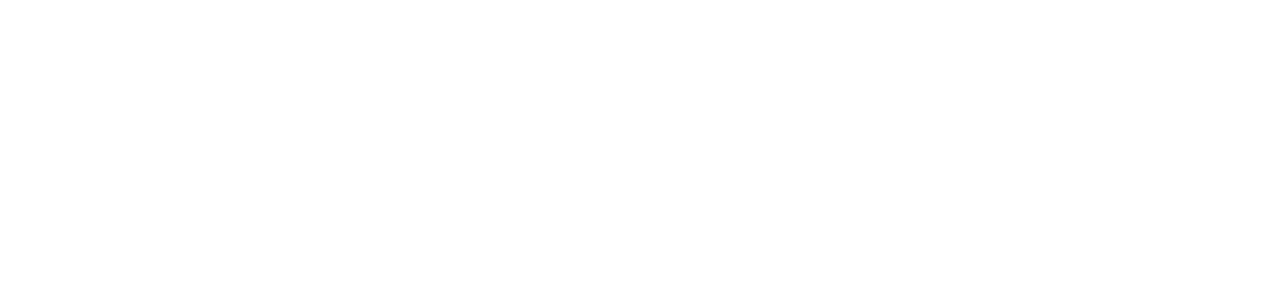
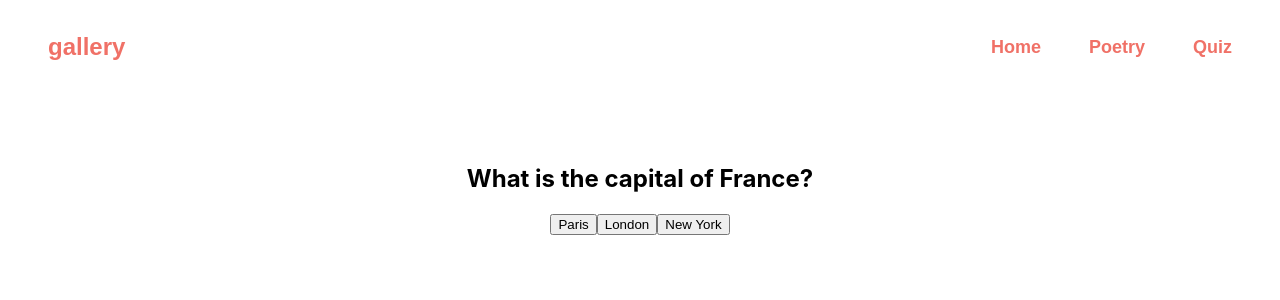
Before and after one commit to maddiesolis/generative-site, a React (Create React App) app: page /quiz in a window 1280 px wide. Before the commit this address had no page. Shown: the top 300 px of the page. Built offline with nearby package versions, Linux system fonts and the light colour scheme.

Commit message:
questionnaire template, word flicker animation

```diff
--- a/src/App.tsx
+++ b/src/App.tsx
@@ -1,16 +1,16 @@
 import React from 'react';
 import { BrowserRouter, Route, Routes } from 'react-router-dom';
 import { PoetryPage } from './poetry/PoetryPage';
-import { HomePage } from './HomePage';
-import { QuizPage } from './QuizPage';
+import { QuizPage } from './quiz/QuizPage';
+import HomePage from './home/HomePage';
 
 const App: React.FunctionComponent = () => {
   return (
     <BrowserRouter>
         <Routes>
             <Route path="/" element={<HomePage />} />
-            <Route path="about" element={<PoetryPage />} />
-            <Route path="skills" element={<QuizPage />} />
+            <Route path="poetry" element={<PoetryPage />} />
+            <Route path="quiz" element={<QuizPage />} />
         </Routes>
     </BrowserRouter>
 );
--- a/src/HomePage.tsx
+++ /dev/null
@@ -1,7 +0,0 @@
-import React from "react";
-
-export const HomePage = () => {
-    return (
-        <div>homepage</div>
-    )
-}
--- /dev/null
+++ b/src/Navbar.tsx
@@ -0,0 +1,81 @@
+import React from 'react';
+import { Link } from 'react-router-dom';
+import styled from 'styled-components';
+
+export const NavContainerDiv = styled.div`
+    align-items: center;
+    display: flex;
+    justify-content: space-between;
+    background-color: white;
+    height: 54px;
+    padding: 20px 48px;
+    position: sticky;
+    top: 0;
+`
+
+export const NavMenuDiv = styled(NavContainerDiv)`
+    display: flex;
+    justify-content: space-between;
+    padding: 0;
+    gap: 48px;
+`
+
+export const NavMenuLink = styled(Link)`
+    text-decoration: none;
+    color: #F07167;
+    font-size: 18px;
+    line-height: 22px;
+    font-weight: 700;
+    font-family: 'Ubuntu', sans-serif;
+    :hover {
+        color: #c47779;
+        cursor: pointer;
+    }
+`
+
+export const LogoLink = styled(NavMenuLink)`
+    font-family: 'Nunito Sans', sans-serif;
+    font-size: 24px;
+    line-height: 28px;
+    font-weight: 900;
+    width: fit-content;
+`
+
+export const NavMenuButton = styled.button`
+    padding: 10px 24px;
+    height: fit-content;
+    width: fit-content;
+    border: none;
+    border-radius: 30px;
+    font-size: 18px;
+    line-height: 22px;
+    font-weight: 700;
+    font-family: 'Ubuntu', sans-serif;
+    background-color: #F07167;
+    :hover {
+        background-color: #c47779;
+        cursor: pointer;
+    }
+`
+export const NavMenuButtonLink = styled(NavMenuLink)`
+    color: #ffffff;
+    :hover {
+        color: #ffffff;
+        cursor: pointer;
+    }
+`
+
+const Navbar: React.FunctionComponent = () => {
+    return (
+        <NavContainerDiv>
+            <LogoLink to="/">gallery</LogoLink>
+            <NavMenuDiv>
+                <NavMenuLink to="/">Home</NavMenuLink>
+                <NavMenuLink to="/poetry">Poetry</NavMenuLink>
+                <NavMenuLink to="/quiz">Quiz</NavMenuLink>
+            </NavMenuDiv>
+        </NavContainerDiv>
+    );
+};
+
+export default Navbar;
--- a/src/QuizPage.tsx
+++ /dev/null
@@ -1,7 +0,0 @@
-import React from "react";
-
-export const QuizPage = () => {
-    return (
-        <div>quiz page</div>
-    )
-}
--- /dev/null
+++ b/src/home/HomeComponents.tsx
@@ -0,0 +1,80 @@
+import styled from "styled-components";
+import { Link } from 'react-router-dom';
+
+export const PageContainerDiv = styled.div`
+    padding: 5% 10%;
+`
+export const HomeDiv = styled.div`
+    display: grid;
+    grid-template-columns: 1fr 1fr;
+    height: 100%;
+`
+export const HomeLeftSideDiv = styled.div`
+    display: grid;
+    grid-template-rows: 1fr 1fr;
+    gap: 15%;
+`
+export const HomeRightSideDiv = styled.div`
+    display: flex;
+    justify-content: flex-end;
+    align-items: flex-end;
+    position: relative;
+`
+
+export const HomeTitleDiv = styled.div`
+    display: flex;
+    flex-direction: column;
+    gap: 8px;
+`
+
+export const IntroSpan = styled.span`
+    font-family: 'Ubuntu', sans-serif;
+    font-weight: 700;
+    font-size: 22px;
+    line-height: 22px;
+    color: #264653;
+`
+
+export const FullNameSpan = styled.span`
+    font-family: 'Ubuntu', sans-serif;
+    font-weight: 700;
+    font-size: 54px;
+    line-height: 74px;
+    color: #264653;
+`
+export const DescriptionSpan = styled(IntroSpan)`
+    font-weight: 400 !important;
+    width: 600px;
+    font-size: 24px;
+    line-height: 40px;
+    margin-top: 10px;
+`
+export const AnimatedButtonDiv = styled.div`
+    position: relative;
+    width: 150px;
+    height: 40px;
+    border: 3px solid #3B8EA5;
+    filter: drop-shadow(0px 4px 8px rgba(0, 0, 0, 0.15));
+`
+export const AnimatedButton = styled.button`
+    height: 44px;
+    width: 154px;
+    background-color: #3B8EA5;
+    border: none;
+    margin-top: -8px;
+    margin-left: -8px;
+    :hover {
+        transform: translateY(2px) translateX(2px);
+        cursor: pointer;
+    }
+`
+export const AnimatedButtonLink = styled(Link)`
+    text-decoration: none;
+    font-family: 'Ubuntu', sans-serif;
+    font-weight: 700;
+    font-size: 18px;
+    line-height: 21px;
+    text-align: center;
+    color: #EDF6F9;
+    text-shadow: 0px 4px 8px rgba(0, 0, 0, 0.15);
+`
--- /dev/null
+++ b/src/home/HomePage.tsx
@@ -0,0 +1,36 @@
+import React from "react";
+import styled from "styled-components";
+import { AnimatedButton, AnimatedButtonDiv, AnimatedButtonLink, DescriptionSpan, FullNameSpan, HomeDiv, HomeLeftSideDiv, HomeRightSideDiv, HomeTitleDiv, PageContainerDiv, IntroSpan } from './HomeComponents';
+import Navbar from "../Navbar";
+import { WordFlicker } from "./WordFlicker";
+
+export const LayoutDiv = styled.div`
+    display: grid;
+    grid-template-rows: 10% 90%;
+    height: 100vh;
+`
+
+const HomePage: React.FunctionComponent = () => {
+
+    return (
+        <LayoutDiv>
+            <Navbar/>
+            <PageContainerDiv>
+                <HomeDiv>
+                    <HomeLeftSideDiv>
+                        <HomeTitleDiv>
+                            <WordFlicker words={["Welcome to the", "Bienvenue a la", "Bienvenidos al"]}/>
+                            <FullNameSpan>Cat Sage Gallery</FullNameSpan>
+                            <DescriptionSpan>Placeholder text here.</DescriptionSpan>
+                        </HomeTitleDiv>
+                    </HomeLeftSideDiv>
+                    <HomeRightSideDiv>
+                        SVG goes here
+                    </HomeRightSideDiv>
+                </HomeDiv>
+            </PageContainerDiv>
+        </LayoutDiv>
+    );
+};
+
+export default HomePage;
--- /dev/null
+++ b/src/home/WordFlicker.tsx
@@ -0,0 +1,62 @@
+import React, { useEffect, useState } from 'react';
+import { IntroSpan } from './HomeComponents';
+
+interface WordFlickerProps {
+    words: string[]
+}
+
+export const WordFlicker: React.FC<WordFlickerProps> = (props) => {
+    const words = props.words;
+    const [displayedWord, setDisplayedWord] = useState<string>('');
+
+    let i = 0;
+    let offset = 0;
+    const len = words.length;
+    let forwards = true;
+    let skip_count = 0;
+    const skip_delay = 30;
+    const speed = 50;
+
+    useEffect(() => {
+        const wordFlick = setInterval(() => {
+        if (forwards) {
+            if (offset >= words[i].length) {
+            ++skip_count;
+            if (skip_count === skip_delay) {
+                forwards = false;
+                skip_count = 0;
+            }
+            }
+        } else {
+            if (offset === 0) {
+                forwards = true;
+                const prev = i;
+                i = Math.floor(Math.random() * words.length); // Choose a random word index
+                if (prev === i) {                             // Text should be different than previous text
+                    if (i < len-1) {
+                        i++;
+                    } else {
+                        i--;
+                    }
+                }
+                offset = 0;
+            }
+        }
+        const part = words[i].substr(0, offset);
+        if (skip_count === 0) {
+            if (forwards) {
+                offset++;
+            } else {
+                offset--;
+            }
+        }
+        setDisplayedWord(part);
+        }, speed);
+
+        return () => clearInterval(wordFlick);
+    }, []);
+
+    return (
+        <IntroSpan>{displayedWord}</IntroSpan>
+    );
+};
--- /dev/null
+++ b/src/quiz/Question.tsx
@@ -0,0 +1,27 @@
+import React from 'react';
+
+
+interface QuestionProps {
+	question: string;
+	choices: string[];
+	answer: string;
+	onAnswer: (answer: string) => void;
+}
+
+const Question: React.FC<QuestionProps> = (
+	{ question, choices, answer, onAnswer }) => {
+	return (
+        <>
+            <h2>{question}</h2>
+            <div>
+                {choices.map((choice) => (
+                    <button className="btn btn-success m-2" onClick={() => onAnswer(choice)}>
+                        {choice}
+                    </button>
+                ))}
+            </div>
+        </>
+	);
+};
+
+export default Question;
--- /dev/null
+++ b/src/quiz/Quiz.tsx
@@ -0,0 +1,72 @@
+import React, { useState } from 'react';
+import Question from './Question';
+import styled from 'styled-components';
+
+const QuizLayoutDiv = styled.div`
+	display: flex;
+	align-items: center;
+	justify-items: center;
+	flex-direction: column;
+`
+
+const questions = [
+	{
+		question: 'What is the capital of France?',
+		choices: ['Paris', 'London', 'New York'],
+		answer: 'Paris',
+	},
+	{
+		question: 'What is the largest planet in our solar system?',
+		choices: ['Mars', 'Jupiter', 'Venus'],
+		answer: 'Jupiter',
+	},
+	{
+		question: 'What is the boiling point of water?',
+		choices: ['100°C', '0°C', '50°C'],
+		answer: '100°C',
+	},
+	{
+		question: 'What is the largest planet in our solar system?',
+		choices: ['Mars', 'Jupiter', 'Venus'],
+		answer: 'Jupiter',
+	},
+	{
+		question: 'What is the boiling point of water?',
+		choices: ['100°C', '0°C', '50°C'],
+		answer: '100°C',
+	},
+];
+
+const Quiz: React.FC = () => {
+	const [currentQuestion, setCurrentQuestion] = useState(0);
+	const [score, setScore] = useState(0);
+
+	const handleAnswer = (answer: string) => {
+		if (answer === questions[currentQuestion].answer) {
+			setScore(score + 1);
+		}
+
+		const nextQuestion = currentQuestion + 1;
+		if (nextQuestion < questions.length) {
+			setCurrentQuestion(nextQuestion);
+		} else {
+			alert(`Quiz finished. You scored ${score}/${questions.length}`);
+		}
+	};
+
+	return (
+		<QuizLayoutDiv>
+			{currentQuestion < questions.length ? (
+				<Question
+					question={questions[currentQuestion].question}
+					choices={questions[currentQuestion].choices}
+					answer={questions[currentQuestion].answer}
+					onAnswer={handleAnswer}
+				/>
+			) : "null"
+			}
+		</QuizLayoutDiv>
+	)
+}
+
+export default Quiz;
--- /dev/null
+++ b/src/quiz/QuizPage.tsx
@@ -0,0 +1,17 @@
+import React from "react";
+import { LayoutDiv } from "../home/HomePage";
+import Navbar from "../Navbar";
+import Question from "./Question";
+import Quiz from "./Quiz";
+import { PageContainerDiv } from "../home/HomeComponents";
+
+export const QuizPage = () => {
+    return (
+        <LayoutDiv>
+            <Navbar/>
+            <PageContainerDiv>
+                <Quiz/>
+            </PageContainerDiv>
+        </LayoutDiv>
+    )
+}
```
